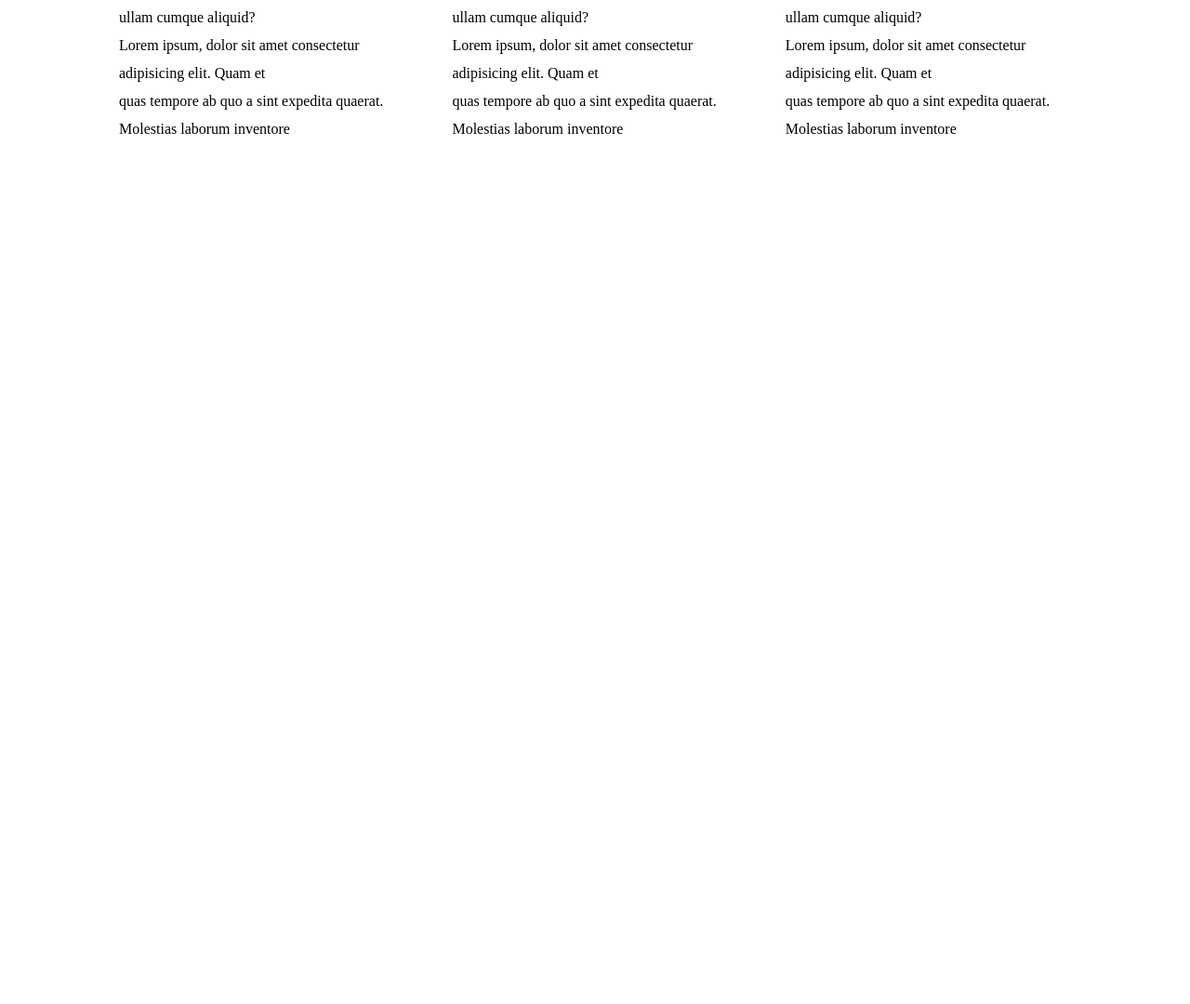
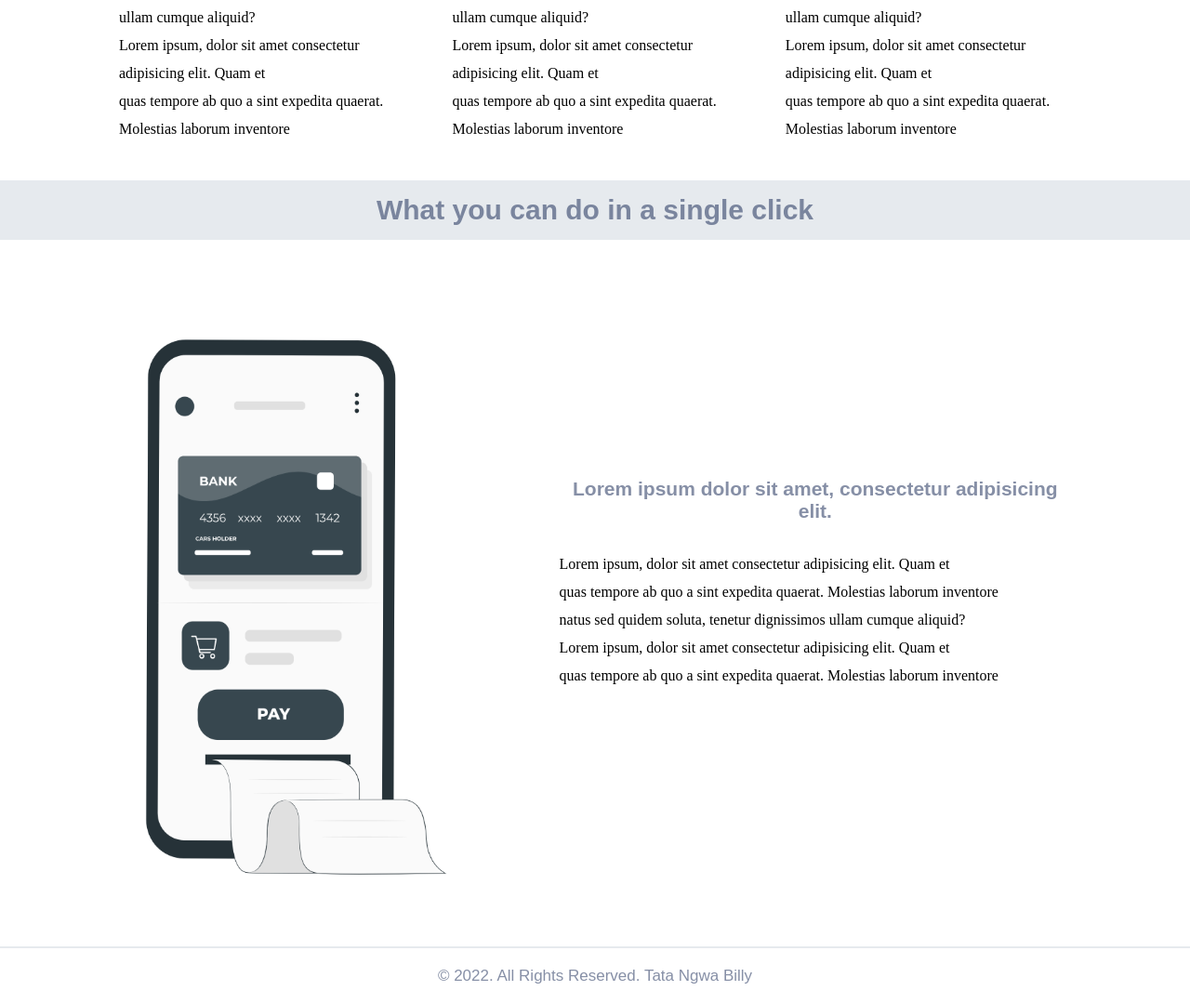
Before and after one commit to Billyngwa/Sass-practical-assignment, a plain HTML site: page index.html in a window 1280 px wide. Shown: the part 1059-2139 px from the top of the page at 93% size. Before the commit the page ends 1213 px from the top, so only its background shows below. Drawn offline with Linux system fonts and the light colour scheme.

Commit message:
completion of html structure

```diff
--- a/assets/css/style.css
+++ b/assets/css/style.css
@@ -142,3 +142,47 @@ ul, ul li, a{
     line-break: auto;
     line-height: 30px;
 }
+.brown{
+    background-color: var(--light_gray);
+    margin: 40px 0px 20px 0px;
+}
+.brown h3{
+   text-align: center;
+   font-size: 30px;
+   color: var(--color-heading);
+   font-family: var(--heading-font-family);
+   padding: 15px;
+}
+.divwithphone{
+    display: flex;
+    justify-content: space-between;
+    align-items: center;
+}
+.phone--left{
+    position: relative;
+    width: 700px;
+    height: 700px;
+    margin-left: -210px;
+}
+.phone--left img{
+    position: absolute;
+    width: 100%;
+    height: 700px;
+}
+.phone--heading{
+    text-align: center;
+    font-size: 21px;
+    color: var(--color-heading);
+    font-family: var(--heading-font-family);
+}
+footer hr{
+    border: 1px solid var(--light_gray);
+    margin: 40px 0px 20px 0px;
+}
+.footer-section p{
+   text-align: center;
+   font-size: 17px;
+    color: var(--color-heading);
+    font-family: var(--heading-font-family);
+    margin: 0px 0px 20px 0px;
+}
--- a/index.html
+++ b/index.html
@@ -22,6 +22,7 @@
             </nav>
         </div>
     </header>
+    <section>
         <section class="section_one">
             <div class="container_section_one">
                 <div class="awesome_design">
@@ -84,5 +85,34 @@
                 </div>
             </div>
         </section>
+        <section class="brown">
+            <h3>What you can do in a single click</h3>
+        </section>
+        <section class="container">
+            <div class="divwithphone">
+                <div class="phone--left">
+                    <img src="images/phone.png" alt="">
+                </div>
+                <div class="phone--right">
+                    <h4 class="phone--heading">
+                        Lorem ipsum dolor sit amet, consectetur adipisicing elit.
+                    </h4>
+                    <p class="design_description3">
+                        Lorem ipsum, dolor sit amet consectetur adipisicing elit. Quam et <br>
+                        quas tempore ab quo a sint expedita quaerat. Molestias laborum inventore <br>
+                         natus sed quidem soluta, tenetur dignissimos ullam cumque aliquid? <br>
+                         Lorem ipsum, dolor sit amet consectetur adipisicing elit. Quam et <br>
+                         quas tempore ab quo a sint expedita quaerat. Molestias laborum inventore
+                    </p>
+                </div>
+            </div>
+        </section>
+    </section>
+    <footer>
+        <hr>
+        <div class="footer-section">
+            <p>&copy; 2022. All Rights Reserved. Tata Ngwa Billy</p>
+        </div>
+    </footer>
 </body>
 </html>
```
Lines whose indentation alone changed are shown as unchanged.
